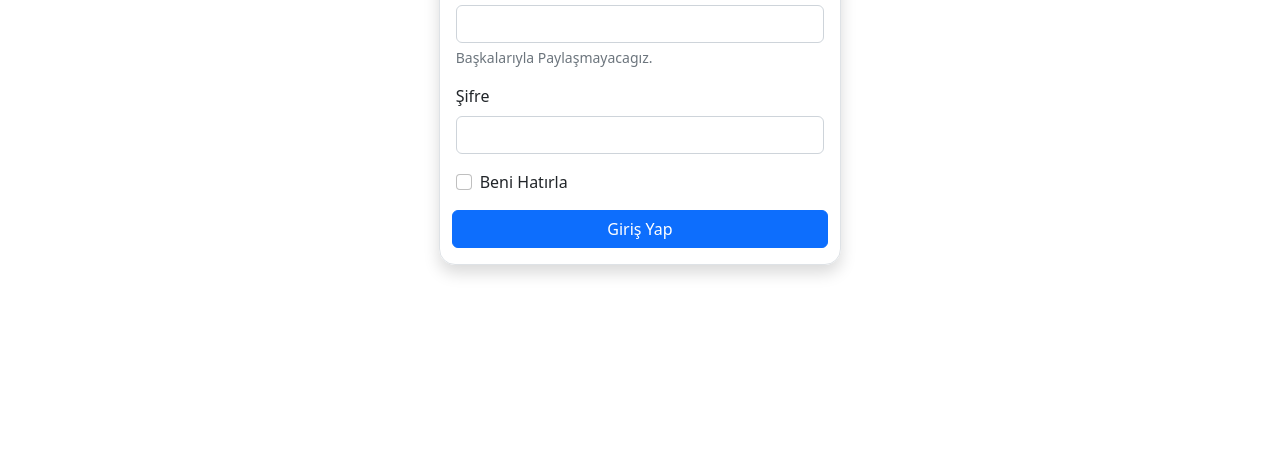
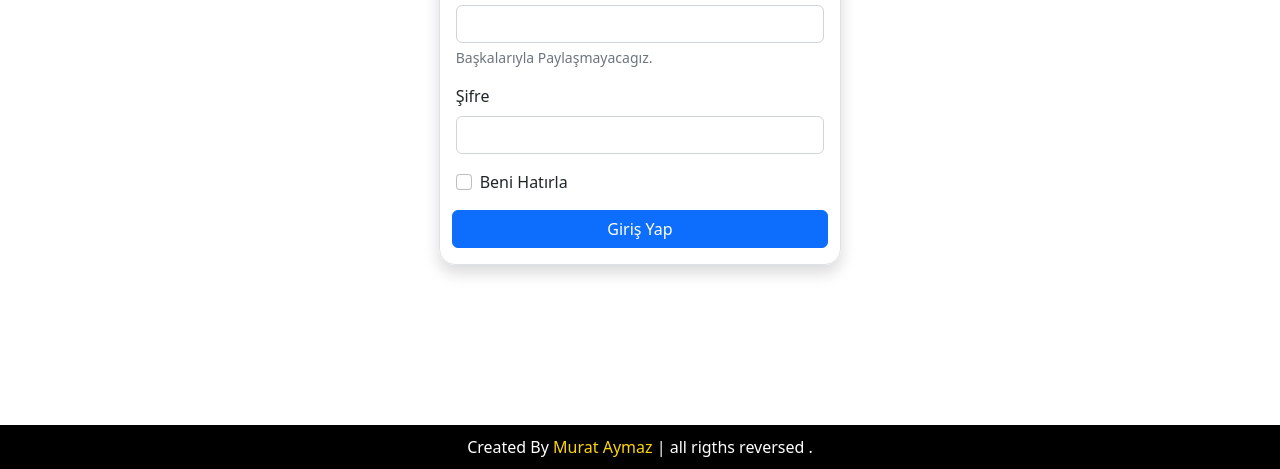
Before and after one commit to muratcanaymaz/Web-Tasar-m, a plain HTML site: page giris.html in a window 1280 px wide. Shown: the part 381-850 px from the top of the page. Before the commit the page ends 806 px from the top, so only its background shows below. Drawn offline with nearby package versions, Linux system fonts and the light colour scheme.

Commit message:
Readme Yüklendi

```diff
--- a/giris.html
+++ b/giris.html
@@ -81,6 +81,12 @@
 
 </div>
 
+<footer class="footer" style="background-color: black; padding: 10px; display: flex;align-items: center;
+color: white; flex-direction: column; flex-wrap: wrap;">
+  <div class="credit">
+ Created By <span style="color: gold;">Murat Aymaz</span> | all rigths reversed .
+</div>
+</footer>
 
 
     <script src="    https://cdnjs.cloudflare.com/ajax/libs/bootstrap/5.2.3/js/bootstrap.min.js
```
Also changed, not shown: 2 other files.
